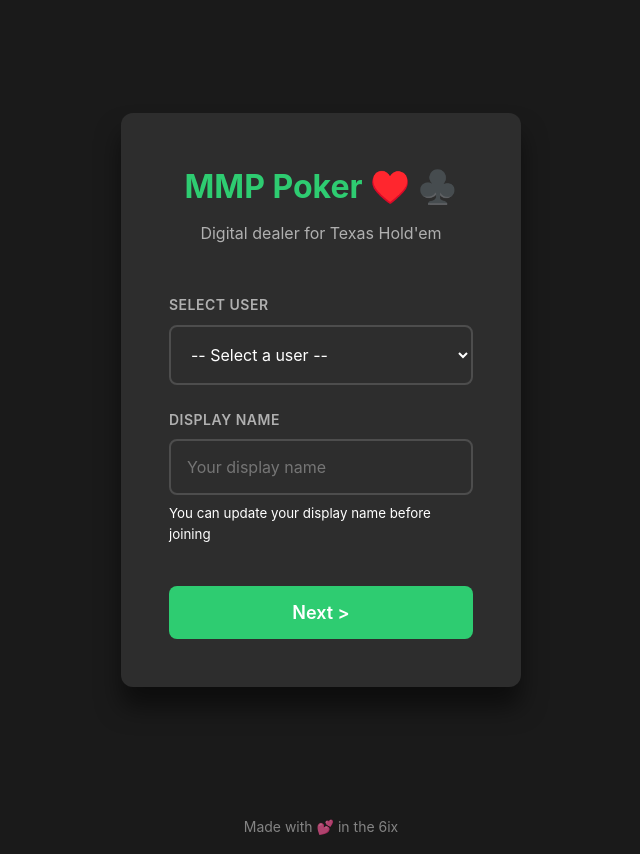
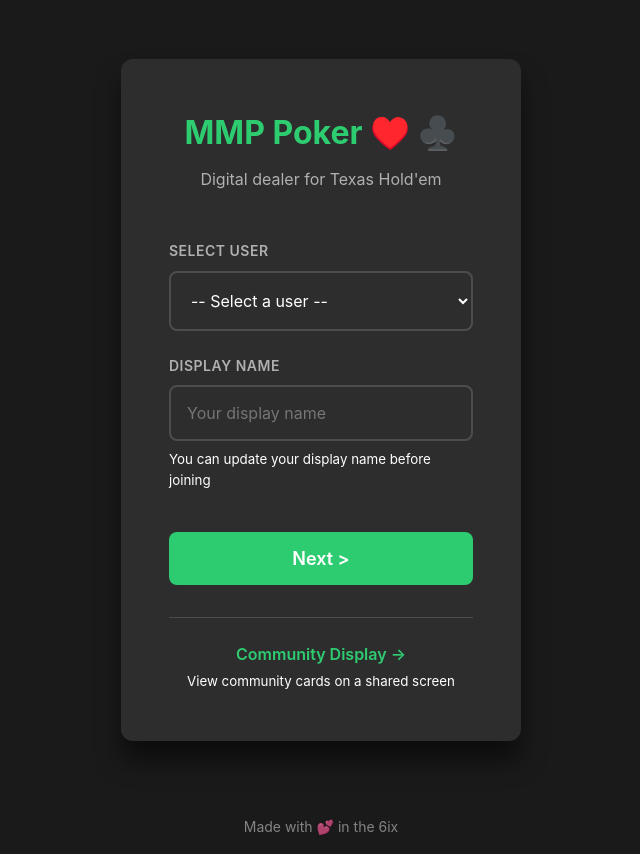
Before and after one commit to pelauimagineering/poker-dealer, a Node server app: page / in a window 1280 px wide. Shown: the whole page, without its empty margins (319-959 px from the left). Run offline with Node 20, Linux system fonts and the light colour scheme; data that the repository does not hold is empty; some libraries are stand-ins or nearby versions.

Commit message:
Fix 4 GitHub issues (#44, #45, #46, #47)
- #44: Timer pauses on expiry, restarts on next deal
- #45: Blinds cap at 64/128, timer stops at max level
- #46: Community Display link added to login page
- #47: Slide knob maintains 5px padding at rest position

Co-Authored-By: Claude Opus 4.6 <noreply@anthropic.com>

```diff
--- a/public/css/auth.css
+++ b/public/css/auth.css
@@ -89,6 +89,27 @@
     font-family: 'Courier New', monospace;
 }
 
+.community-link-section {
+    margin-top: var(--spacing-xl);
+    padding-top: var(--spacing-lg);
+    border-top: 1px solid var(--color-border);
+    text-align: center;
+    display: flex;
+    flex-direction: column;
+    gap: var(--spacing-xs);
+}
+
+.community-link {
+    color: var(--color-primary);
+    text-decoration: none;
+    font-size: var(--font-md);
+    font-weight: 600;
+}
+
+.community-link:hover {
+    text-decoration: underline;
+}
+
 @media (max-width: 480px) {
     .auth-card {
         padding: var(--spacing-lg);
--- a/public/login.html
+++ b/public/login.html
@@ -44,6 +44,11 @@
 
                 <button type="submit" class="primary">Next &gt;</button>
             </form>
+
+            <div class="community-link-section">
+                <a href="/community" class="community-link">Community Display &rarr;</a>
+                <small class="form-help">View community cards on a shared screen</small>
+            </div>
         </div>
     </div>
 
```
Also changed, not shown: WhatToTest.en-CA.txt (+22 -1 lines), public/js/game.js (+5 -4 lines), server/game-manager.js (+17 -8 lines), .claude/settings.local.json.
